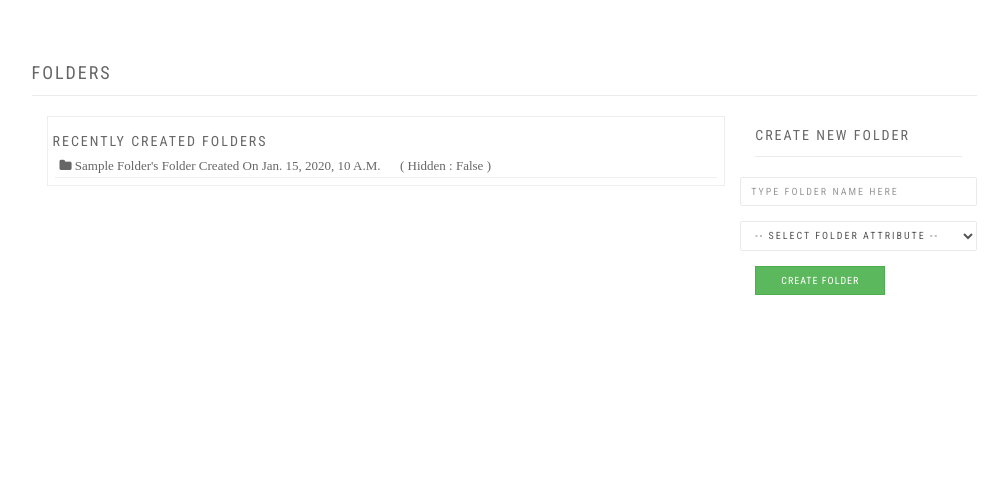
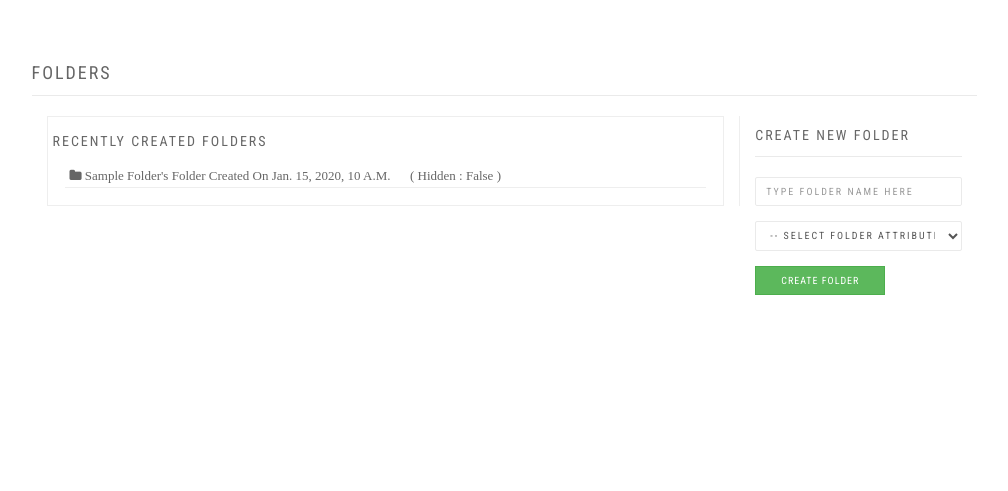
Before and after one commit to alic-xc/FileManager, a Django app: page /folder in a window 1280 px wide. Shown: the part 50-541 px from the top of the page, without its empty margins (136-1144 px from the left). Run offline with Django 3.2, Linux system fonts and the light colour scheme; tables that the repository leaves empty hold one stand-in row (values such as "Sample post"); some libraries are stand-ins or nearby versions; some web fonts are replaced.

Commit message:
working on ui on the folder page and also the model order_by

```diff
--- a/Manager/models.py
+++ b/Manager/models.py
@@ -8,7 +8,7 @@ class modifier(models.Manager):
 
     def created_recently(self):
 
-        return super().get_queryset().filter(date__gte = datetime.now() - timedelta(days=1) )
+        return super().get_queryset().filter(date__gte = datetime.now() - timedelta(days=1) ).order_by('date')
 
 
     def get_hidden_file(self):
--- a/Manager/templates/Manager/app/folder.html
+++ b/Manager/templates/Manager/app/folder.html
@@ -7,6 +7,18 @@
 {% block style %}
 
 <style type="text/css">
+  .right-border{
+    border-right:1px solid #eee;
+
+  }
+  .recently{
+
+    max-height:150px;
+  }
+  .folders{
+    padding:10px;
+
+  }
   .folder-node{
     font-size:13px;
     border-bottom:1px solid #eee;
@@ -26,6 +38,18 @@
 </style>
 {% endblock %}
 
+{% block script %}
+<script type="text/javascript">
+    document.addEventListener('DOMContentLoaded', function(){
+      let elem = document.querySelector(".recently")
+      elem.ondblclick = function(){
+        this.style.display = 'none'
+      }
+    })
+</script>
+
+{% endblock %}
+
 {% block maincontent %}
   <section class="module" style="min-height:555px;">
     <div class="container">
@@ -37,13 +61,13 @@
 
                 <hr class="divider-w mt-10 mb-20">
 
-                <div class="col-sm-9">
+                <div class="col-sm-9 right-border">
 
                         {% if directories %}
-                        <div class="recently" style='border:1px solid #eee;padding:5px;'>
+                        <div class="recently" style='border:1px solid #eee;padding:5px;overflow:auto'>
                           <h5 class="font-alt mb-0">recently Created Folders </h5>
                             <div class="folders">
-                          {% for directory in directories %}
+                          {% for directory in recently reversed %}
                             <figure class='folder-node'>
                               <i class='fa fa-folder' style='margin-left:5px'></i>
                                 {{ directory }} created on {{ directory.date }}
@@ -57,17 +81,22 @@
 
 
                 </div>
-                <div class="col-sm-3">
+                <div class="col-sm-3" style=''>
                   <h5 class="font-alt mb-0">Create New Folder</h5>
                   <hr class="divider-w mt-10 mb-20">
 
                   <form class="form-horizontal"  method="post">
                     {% csrf_token %}
                       <div class="form-group">
-                        {{ form.folder_name }}
+                        <div class="col-sm-12">
+                          {{ form.folder_name }}
+                        </div>
+
                       </div>
                       <div class="form-group">
+                        <div class="col-sm-12">
                         {{ form.status }}
+                      </div>
                       </div>
                       <button type="submit" name="button" class='btn btn-success btn-sm' >Create Folder</button>
                   </form>
--- a/Manager/views.py
+++ b/Manager/views.py
@@ -55,7 +55,8 @@ def directory(request):
             return HttpResponseRedirect(reverse("folder"))
 
     context = {
-        'directories': Folder.custom.created_recently(),
+        'recently': Folder.custom.created_recently(),
+        'directories': Folder.objects.all(),
         'form': folderForm()
     }
     return render(request, "Manager/app/folder.html", context=context)
```
